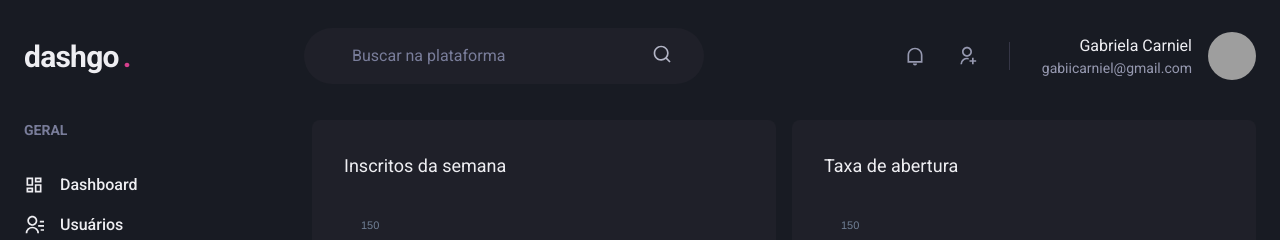
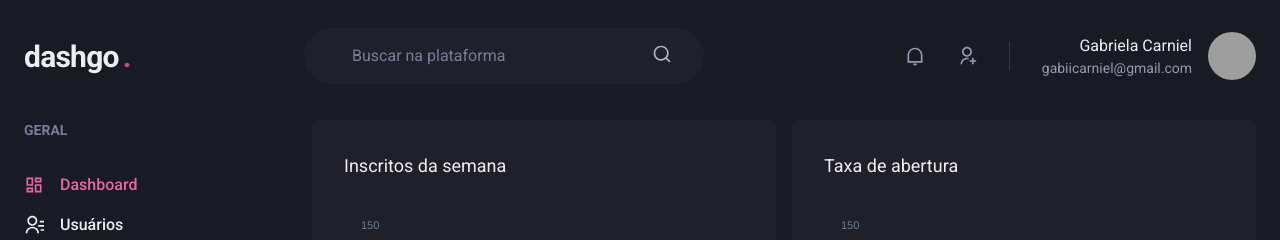
Before and after one commit to gabislera/Dashgo, a Next.js app: page /dashboard in a window 1280 px wide. Shown: the top 240 px of the page. Built offline with nearby package versions, Linux system fonts and the light colour scheme; grey boxes are pictures that could not be loaded.

Commit message:
active link with color pink

```diff
--- /dev/null
+++ b/src/components/ActiveLink.tsx
@@ -0,0 +1,30 @@
+import Link, { LinkProps } from "next/link";
+import { useRouter } from "next/router";
+import { ReactElement, cloneElement } from "react";
+
+interface ActiveLinkProps extends LinkProps{
+ children: ReactElement
+ shouldMatchExactHref?: boolean
+}
+
+export function ActiveLink({ children, shouldMatchExactHref = false, ...rest }: ActiveLinkProps) {
+  const { asPath } = useRouter()
+
+  let isActive = false
+
+  if(shouldMatchExactHref && (asPath === rest.href || asPath === rest.as)) {
+    isActive = true
+  }
+
+  if(!shouldMatchExactHref && (asPath.startsWith(String(rest.href)) || asPath.startsWith(String(rest.as)))) {
+    isActive = true
+  }
+
+  return (
+    <Link {...rest}>
+      {cloneElement(children, {
+        color: isActive ? 'pink.400' : 'gray.50'
+      })}
+    </Link>
+  )
+}
--- a/src/components/Header/Logo.tsx
+++ b/src/components/Header/Logo.tsx
@@ -4,7 +4,7 @@
   return (
     <Text fontSize={['2xl', '3xl']} fontWeight='bold' letterSpacing='tight' w='64' >
       dashgo
-    <Text as='span' ml='1' color='pink.500'>.</Text>
-  </Text>
+     <Text as='span' ml='1' color='pink.500'>.</Text>
+   </Text>
   )
 }
--- a/src/components/Sidebar/NavLink.tsx
+++ b/src/components/Sidebar/NavLink.tsx
@@ -1,16 +1,20 @@
-import { Icon, Link, Text, LinkProps as ChakraLinkProps } from "@chakra-ui/react";
+import { Icon, Link as ChakraLink, Text, LinkProps as ChakraLinkProps } from "@chakra-ui/react";
 import { ElementType } from "react";
+import { ActiveLink } from "../ActiveLink";
 
 interface NavLinkProps extends ChakraLinkProps {
   icon: ElementType
   children: string
+  href: string
 }
 
-export function NavLink({ icon, children, ...rest}: NavLinkProps) {
+export function NavLink({ icon, children, href, ...rest}: NavLinkProps) {
   return(
-    <Link display='flex' alignItems='center' {...rest}>
-      <Icon as={icon} fontSize='20'/>
-      <Text ml='4' fontWeight='medium'>{children}</Text>
-    </Link>
+    <ActiveLink href={href} passHref>
+      <ChakraLink display='flex' alignItems='center' {...rest}>
+        <Icon as={icon} fontSize='20'/>
+        <Text ml='4' fontWeight='medium'>{children}</Text>
+      </ChakraLink>
+    </ActiveLink>
   )
 }
--- a/src/components/Sidebar/SidebarNav.tsx
+++ b/src/components/Sidebar/SidebarNav.tsx
@@ -7,13 +7,13 @@
   return (
     <Stack spacing='12' align='flex-start'>
       <NavSection title='GERAL'>
-        <NavLink icon={RiDashboardLine}>Dashboard</NavLink>
-        <NavLink icon={RiContactsLine}>Usuários</NavLink>
+        <NavLink icon={RiDashboardLine} href="/dashboard">Dashboard</NavLink>
+        <NavLink icon={RiContactsLine} href="/users">Usuários</NavLink>
       </NavSection>
 
       <NavSection title='AUTOMAÇÃO'>
-        <NavLink icon={RiInputMethodLine}>Formulários</NavLink>
-        <NavLink icon={RiGitMergeLine}>Automação</NavLink>
+        <NavLink icon={RiInputMethodLine} href="/forms">Formulários</NavLink>
+        <NavLink icon={RiGitMergeLine} href="/automation">Automação</NavLink>
       </NavSection>
     </Stack>
   )
--- a/src/pages/users/create.tsx
+++ b/src/pages/users/create.tsx
@@ -2,6 +2,7 @@
 import { Header } from '../../components/Header'
 import { Sidebar } from '../../components/Sidebar'
 import { Input } from '../../components/Form/Input'
+import Link from 'next/link'
 
 export default function CreateUser() {
   return (
@@ -30,7 +31,9 @@
 
           <Flex mt='8' justify='flex-end'>
             <HStack spacing='4'>
-              <Button colorScheme='whiteAlpha'>Cancelar</Button>
+              <Link href='/users' passHref>
+                <Button colorScheme='whiteAlpha'>Cancelar</Button>
+              </Link>
               <Button colorScheme='pink'>Salvar</Button>
             </HStack>
           </Flex>
```
Also changed, not shown: src/pages/users/index.tsx (+6 -3 lines).
